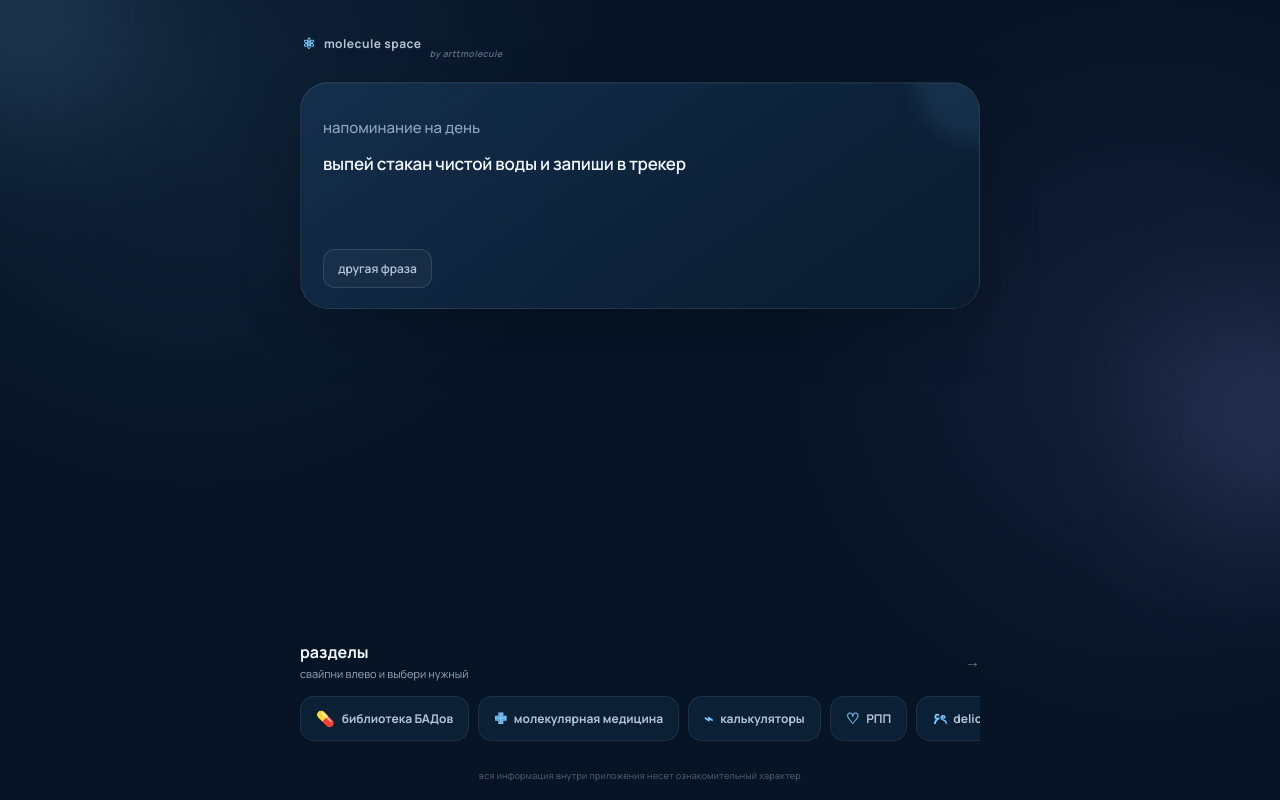
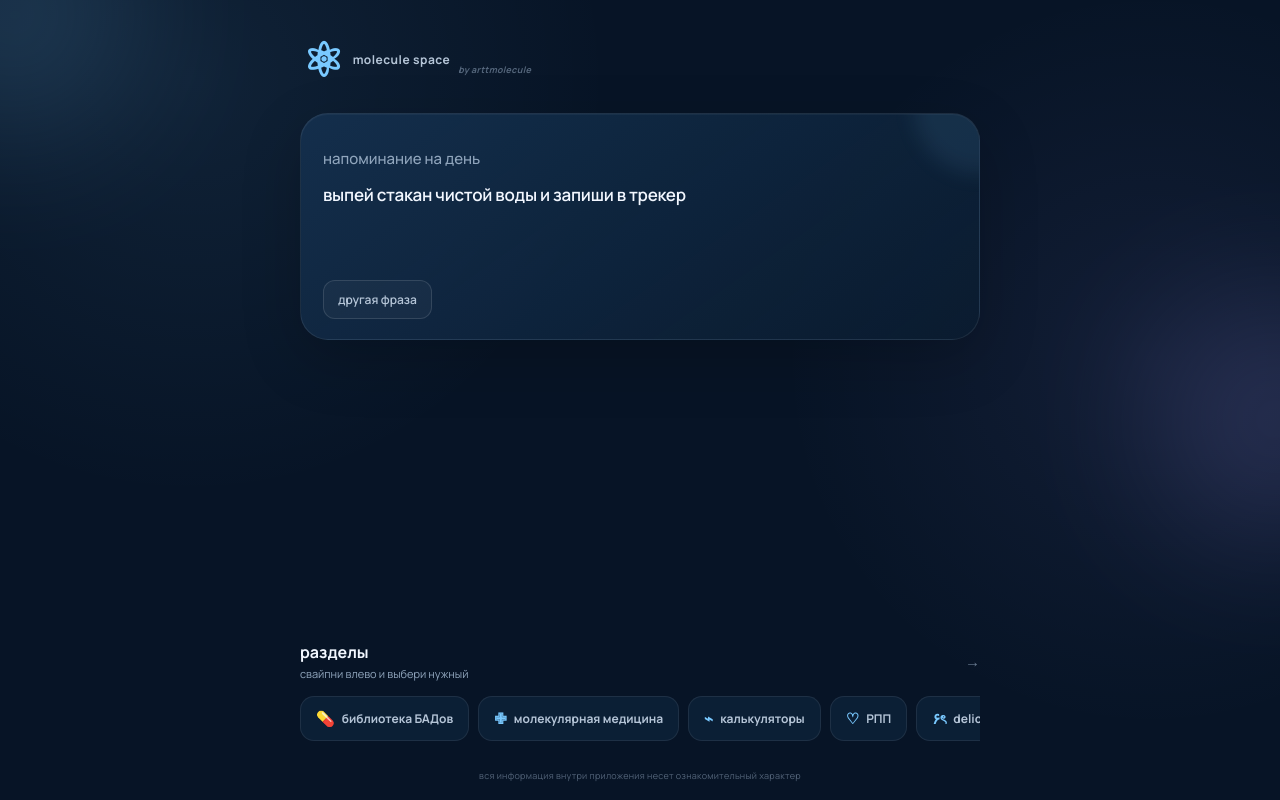
Before and after one commit to vgpg7s9vjv-cell/molecule-space, a plain HTML site: page index.html in a window 1280 px wide. Drawn offline with Linux system fonts and the light colour scheme; a script that the page names is missing.

Commit message:
Update index.html

```diff
--- a/index.html
+++ b/index.html
@@ -41,7 +41,7 @@
       <div class="home-content">
 
         <div class="brand">
-          <span class="brand-star" style="font-size: 47;">⚛︎</span>
+          <span class="brand-star" style="font-size: 47px;">⚛︎</span>
           <span>molecule space</span>
        <footer class="footer"><em>by arttmolecule</em>
       </footer>
```
